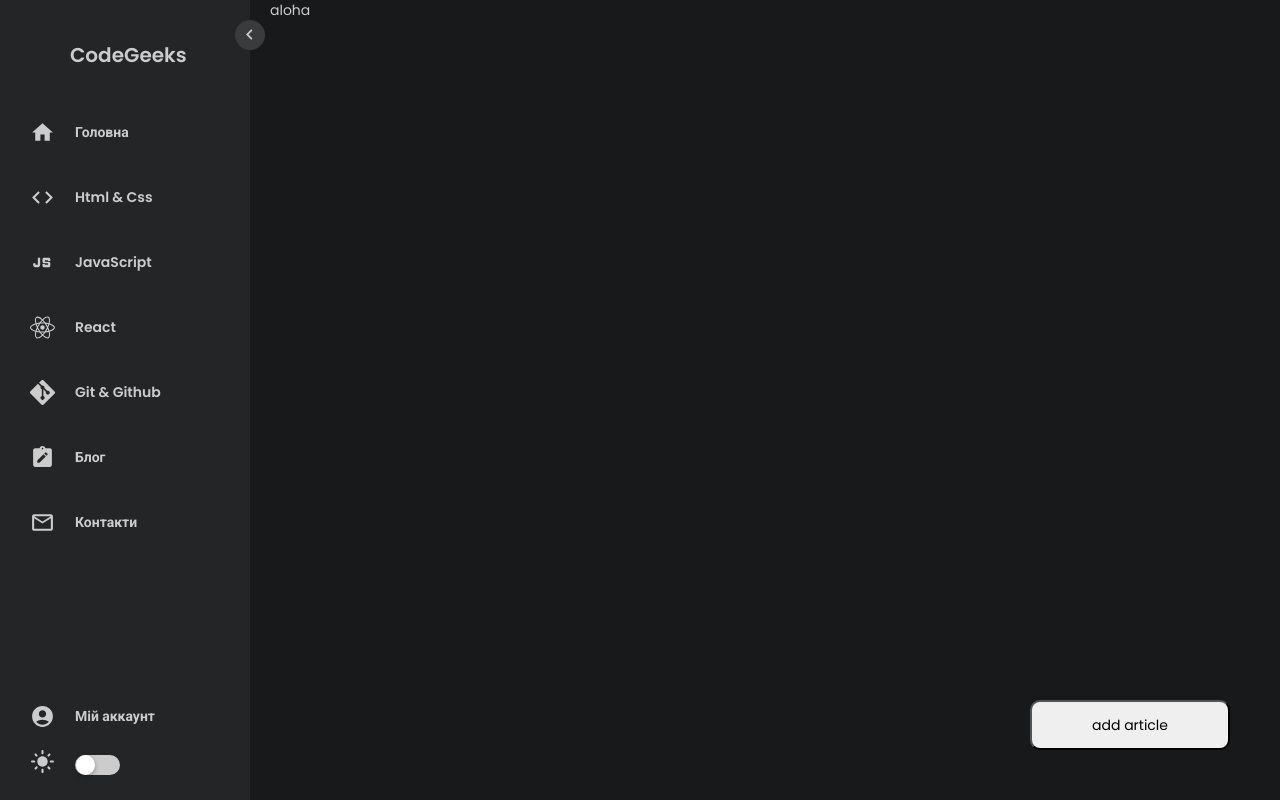
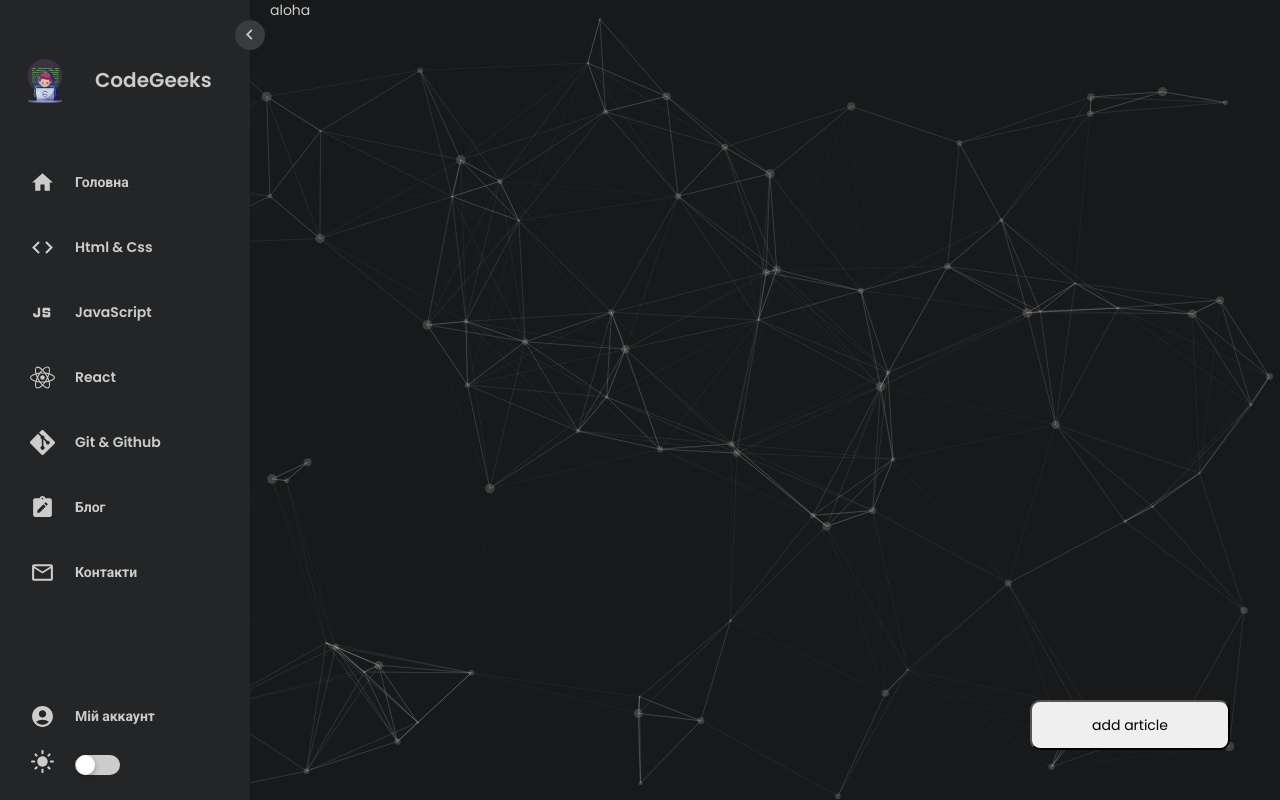
Before and after one commit to Dychkevych90/dev_portal, a React (Create React App) app: page / in a window 1280 px wide. Built offline with nearby package versions, Linux system fonts and the light colour scheme.

Commit message:
added particles / fixed generals tyles

```diff
--- a/package.json
+++ b/package.json
@@ -10,6 +10,8 @@
     "react": "^18.2.0",
     "react-dom": "^18.2.0",
     "react-scripts": "5.0.1",
+    "react-tsparticles": "^2.10.1",
+    "tsparticles": "^2.10.1",
     "web-vitals": "^2.1.4"
   },
   "scripts": {
--- a/src/components/app/App.js
+++ b/src/components/app/App.js
@@ -1,5 +1,7 @@
-import React, { useState } from 'react';
+import React, { useCallback, useState } from 'react';
 import { Routes, Route } from 'react-router';
+import Particles from 'react-tsparticles';
+import { loadFull } from 'tsparticles';
 
 import { ThemeProvider } from 'styled-components';
 
@@ -23,6 +25,15 @@ const App = () => {
 
   const theme = themeMode === 'light' ? lightTheme : darkTheme;
 
+  const particlesInit = useCallback( async ( engine ) => {
+    console.log( engine );
+    await loadFull( engine );
+  }, [] );
+
+  const particlesLoaded = useCallback( async ( container ) => {
+    await console.log( container );
+  }, [] );
+
   return (
     <>
       <ThemeProvider theme={ theme }>
@@ -39,6 +50,54 @@ const App = () => {
           {/* eslint-disable-next-line max-len */}
           <Route exact path='/article/:category/:id' element={ <SingleArticlePage isMenuOpen={ isMenuOpen }/> }/>
         </Routes>
+
+        <Particles
+          id="tsparticles"
+          init={ particlesInit }
+          loaded={ particlesLoaded }
+          options={ {
+            fpsLimit: 120,
+            particles: {
+              color: {
+                value: '#ccc',
+              },
+              links: {
+                color: '#fff',
+                distance: 200,
+                enable: true,
+                opacity: 0.3,
+                width: 0.5,
+              },
+              move: {
+                direction: 'none',
+                enable: true,
+                outModes: {
+                  default: 'bounce',
+                },
+                random: false,
+                speed: 1,
+                straight: false,
+              },
+              number: {
+                density: {
+                  enable: true,
+                  area: 800,
+                },
+                value: 80,
+              },
+              opacity: {
+                value: 0.2,
+              },
+              shape: {
+                type: 'circle',
+              },
+              size: {
+                value: { min: 1, max: 5 },
+              },
+            },
+          } }
+        />
+
         {/* TODO: 1. logo ? */}
         {/* TODO: 2. preloader */}
         {/* TODO: 4. particles ? */}
--- a/src/components/card/styled.js
+++ b/src/components/card/styled.js
@@ -5,7 +5,7 @@ const CardWrapper = styled.div`
   flex-direction: column;
   align-items: flex-start;
   border-radius: 15px;
-  background-color: rgb(62 62 62 / 40%);
+  background-color: rgb(62 62 62 / 100%);
 
   .img {
     border-top-left-radius: 15px;
--- a/src/components/examples/shareBtn/styled.js
+++ b/src/components/examples/shareBtn/styled.js
@@ -4,6 +4,7 @@ const SocialMediaSharedBtnWrapper = styled.div`
   position: absolute;
   bottom: 20px;
   left: 20px;
+  z-index: 2;
 
   .btn_container {
     display: flex;
--- a/src/components/modals/createArticle/styled.js
+++ b/src/components/modals/createArticle/styled.js
@@ -1,6 +1,8 @@
 import styled from 'styled-components';
 
 const ArticleWrapper = styled.div`
+  z-index: 100;
+  position: relative;
 
   form {
     display: flex;
@@ -13,7 +15,7 @@ const ArticleWrapper = styled.div`
     border-radius: 10px;
     min-width: 700px;
     padding: 30px;
-    z-index: 100;
+    z-index: 10;
     max-height: calc(90vh);
     overflow: auto;
 
--- a/src/components/sidebar/sidebar.js
+++ b/src/components/sidebar/sidebar.js
@@ -12,6 +12,7 @@ import ArticleIcon from '@mui/icons-material/NoteAlt';
 import AccountCircleIcon from '@mui/icons-material/AccountCircle';
 import DarkModeIcon from '@mui/icons-material/DarkMode';
 import LightModeIcon from '@mui/icons-material/LightMode';
+import logo from '../../assets/icons/logo.png';
 
 import { SideBarWrapper } from './styled.js';
 import ArticleCreator from '../modals/createArticle/articleCreator';
@@ -29,7 +30,10 @@ const Sidebar = ( { setIsMenuOpen, toggleTheme, themeMode } ) => {
     <>
       <SideBarWrapper openmenu={ openMenu }>
         <div className="top">
-          <a href="#" className="logo">CodeGeeks</a>
+          <div className="logo">
+            <img src={ logo } alt="logo"/>
+            <div className="text">CodeGeeks</div>
+          </div>
           <ul className="nav">
             <li className="nav_item">
               <NavLink to='/' className="link">
--- a/src/components/sidebar/styled.js
+++ b/src/components/sidebar/styled.js
@@ -136,14 +136,34 @@ const SideBarWrapper = styled.div`
 
   .logo {
     margin-bottom: 40px;
-    display: block;
-    text-decoration: none;
-    font-weight: 600;
-    font-size: 20px;
-    text-align: left;
-    padding: 0 10px 0 50px;
-    opacity: ${( props ) => props.openmenu ? '1' : '0'};
+    display: flex;
+    align-items: center;
+    justify-content: flex-start;
+    padding: ${( props ) => props.openmenu ? '10px' : '10px 0'};
+    //opacity: ${( props ) => props.openmenu ? '1' : '0'};
     transition: .3s;
+
+    img {
+      width: 60px;
+      min-width: 60px;
+      height: 60px;
+      object-fit: contain;
+      // a negative margin is needed to center the logo as its width is greater than the width of the parent column
+      margin-left: ${( props ) => props.openmenu ? '-15px' : '-7px'};
+      margin-right: ${( props ) => props.openmenu ? '20px' : '0'};
+      transition: .3s;
+    }
+
+    .text {
+      text-decoration: none;
+      font-weight: 600;
+      font-size: 20px;
+      text-align: left;
+      white-space: nowrap;
+      opacity: ${( props ) => props.openmenu ? '1' : '0'};
+      transform: translateX(${( props ) => props.openmenu ? '0' : '10px'});
+      transition: .3s;
+    }
   }
 `;
 
--- a/src/mainStyles.js
+++ b/src/mainStyles.js
@@ -9,6 +9,8 @@ const GlobalStyles = createGlobalStyle`
     padding: 0;
     margin: 0;
     box-sizing: border-box;
+    position: relative;
+    z-index: 1;
   }
 
   .section_title {
@@ -47,6 +49,19 @@ const GlobalStyles = createGlobalStyle`
     height: 100%;
     object-fit: cover;
   }
+
+  #tsparticles {
+    position: relative;
+    z-index: -1;
+   }
+
+  @media (max-width: 991px) {
+    #tsparticles {
+      display: none;
+    }
+  }
+
+
 
   // Responsive grid styles
   .container {
--- a/src/pages/singleArticlePage/singleArticlePage.js
+++ b/src/pages/singleArticlePage/singleArticlePage.js
@@ -19,6 +19,7 @@ const SingleArticlePage = ( { isMenuOpen } ) => {
   return (
     <SingleArticle isMenuOpen={ isMenuOpen }>
       <div className="main_block">
+        <div className="background" />
         <img className='main_block--image' src={ article.banner } alt="image"/>
         <div className="title">{article.title}</div>
 
--- a/src/pages/singleArticlePage/styled.js
+++ b/src/pages/singleArticlePage/styled.js
@@ -8,9 +8,18 @@ const SingleArticle = styled.div`
     position: relative;
     margin-bottom: 50px;
 
+    .background {
+      position: absolute;
+      left: 0;
+      top: 0;
+      width: 100%;
+      height: 100%;
+      background-color: rgba(0,0,0,0.2);
+      z-index: 2;
+    }
+
     &--image {
       height: 400px;
-      opacity: .6;
     }
 
     .title {
@@ -20,6 +29,7 @@ const SingleArticle = styled.div`
       color: goldenrod;
       font-size: 80px;
       font-weight: 700;
+      z-index: 2;
     }
   }
 
```
Also changed, not shown: src/assets/icons/logo.png (added), 1 other file (tests, documents, lock files or other folders).
